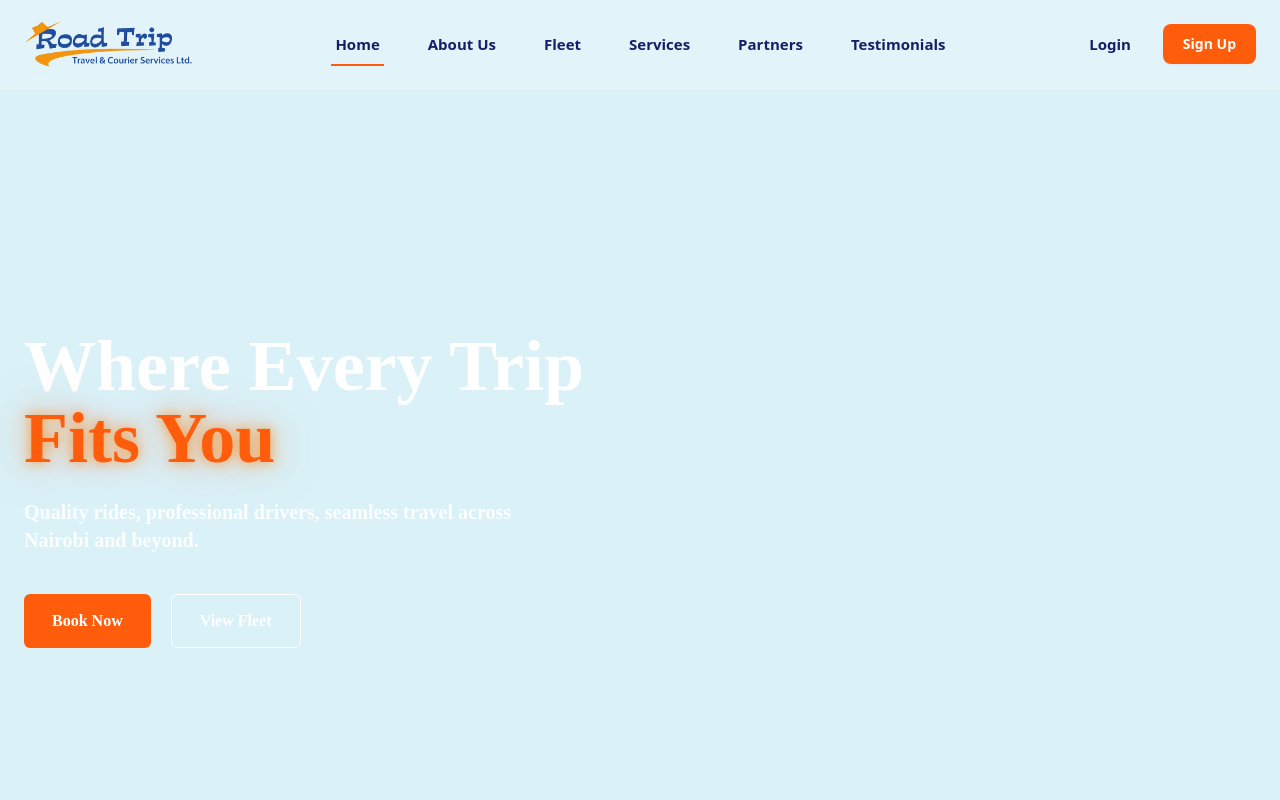
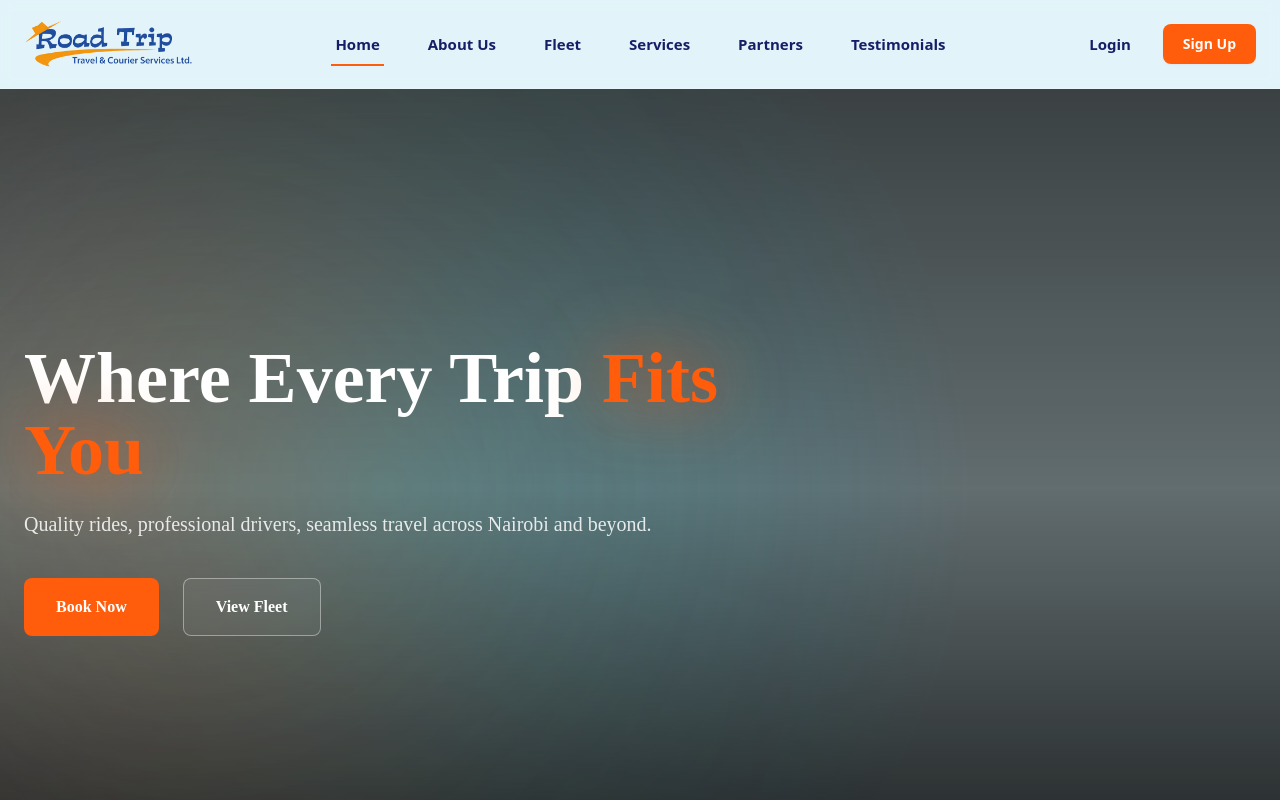
Before and after one commit to sean810/roadtrip-frontend, a React (Vite) app: page / in a window 1280 px wide. Shown: the top 800 px of the page. Built offline with nearby package versions, Linux system fonts and the light colour scheme; a web font is replaced by a local one.

Commit message:
Hero.jsx-Lighting based depth with floating typography

```diff
--- a/src/components/Hero.jsx
+++ b/src/components/Hero.jsx
@@ -6,16 +6,16 @@ function Hero() {
   const [videoLoaded, setVideoLoaded] = useState(false);
   const videoRef = useRef(null);
 
-  // Text animation
+  // Cinematic entrance delay
   useEffect(() => {
     const timer = setTimeout(() => {
       setLoaded(true);
-    }, 600);
+    }, 700);
 
     return () => clearTimeout(timer);
   }, []);
 
-  // Video load + visibility optimization
+  // Pause video when not visible
   useEffect(() => {
     const video = videoRef.current;
     if (!video) return;
@@ -23,7 +23,6 @@ function Hero() {
     const handleLoaded = () => setVideoLoaded(true);
     video.addEventListener("loadeddata", handleLoaded);
 
-    // 🔥 Pause video when not visible (huge performance improvement)
     const observer = new IntersectionObserver(
       ([entry]) => {
         if (entry.isIntersecting) {
@@ -46,11 +45,12 @@ function Hero() {
   return (
     <section
       id="home"
-      className="relative w-full min-h-screen overflow-hidden"
+      className="relative w-full h-[100svh] overflow-hidden"
     >
+      {/* Background Video */}
       <video
         ref={videoRef}
-        className={`absolute inset-0 w-full h-full object-cover brightness-110 contrast-110 transition-opacity duration-700 will-change-transform ${
+        className={`absolute inset-0 w-full h-full object-cover transition-opacity duration-1000 ${
           videoLoaded ? "opacity-100" : "opacity-0"
         }`}
         src={heroVideo}
@@ -61,64 +61,120 @@ function Hero() {
         preload="none"
       />
 
-      <div className="absolute inset-0 bg-gradient-to-r from-secondary/60 to-secondary/30" />
+      {/* Base Dark Overlay */}
+      <div className="absolute inset-0 bg-black/55" />
 
+      {/* Cinematic Radial Glow */}
+      <div className="absolute inset-0 bg-[radial-gradient(circle_at_30%_50%,rgba(5,192,225,0.25),transparent_60%)]" />
+
+      {/* Top & Bottom Vignette */}
+      <div className="absolute inset-0 bg-gradient-to-b from-black/40 via-transparent to-black/70" />
+
+      {/* Content */}
       <div className="relative z-10 max-w-7xl mx-auto px-6 min-h-screen flex items-center">
-        <div>
+        <div className="relative max-w-3xl">
+
+          {/* Soft Spotlight Behind Text */}
+          <div className="absolute -left-32 top-1/2 -translate-y-1/2 w-[600px] h-[600px] bg-primary/20 blur-[140px] rounded-full pointer-events-none" />
+
+          {/* Heading */}
           <h1
             className={`
+              relative
               font-abhaya font-extrabold
               text-6xl md:text-7xl leading-tight
-              text-white max-w-2xl
-              transition-all duration-[1400ms] ease-out
-              ${loaded ? "opacity-100 translate-y-0" : "opacity-0 translate-y-10"}
+              text-white
+              transition-all duration-[1400ms]
+              ${
+                loaded
+                  ? "opacity-100 translate-y-0"
+                  : "opacity-0 translate-y-12"
+              }
             `}
+            style={{
+              transitionTimingFunction: "cubic-bezier(0.16,1,0.3,1)",
+            }}
           >
             Where Every Trip{" "}
-            <span className="text-primary text-glow-orange">
+            <span className="text-primary drop-shadow-[0_0_35px_rgba(255,92,11,0.85)]">
               Fits You
             </span>
           </h1>
 
+          {/* Paragraph */}
           <p
             className={`
-              mt-6 max-w-lg
-              font-abhaya font-extrabold
-              text-lg md:text-xl text-white/90
-              transition-all duration-[1400ms] delay-200 ease-out
-              ${loaded ? "opacity-100 translate-y-0" : "opacity-0 translate-y-10"}
+              mt-6 text-lg md:text-xl
+              text-white/85
+              font-abhaya font-medium
+              transition-all duration-[1400ms] delay-200
+              ${
+                loaded
+                  ? "opacity-100 translate-y-0"
+                  : "opacity-0 translate-y-12"
+              }
             `}
+            style={{
+              transitionTimingFunction: "cubic-bezier(0.16,1,0.3,1)",
+            }}
           >
             Quality rides, professional drivers, seamless travel across
             Nairobi and beyond.
           </p>
 
+          {/* Buttons */}
           <div
             className={`
-              mt-10 flex gap-5
-              transition-all duration-[1400ms] delay-400 ease-out
-              ${loaded ? "opacity-100 translate-y-0" : "opacity-0 translate-y-10"}
+              mt-10 flex gap-6
+              transition-all duration-[1400ms] delay-400
+              ${
+                loaded
+                  ? "opacity-100 translate-y-0"
+                  : "opacity-0 translate-y-12"
+              }
             `}
+            style={{
+              transitionTimingFunction: "cubic-bezier(0.16,1,0.3,1)",
+            }}
           >
-            <button className="
-              bg-primary text-white
-              px-7 py-3.5 rounded-md
-              font-abhaya font-extrabold
-              transition hover:opacity-90
-            ">
+            {/* Primary */}
+            <button
+              className="
+                relative
+                px-8 py-4
+                rounded-lg
+                font-abhaya font-extrabold
+                text-white
+                bg-primary
+                transition-all duration-500
+                hover:-translate-y-1
+                hover:shadow-[0_20px_45px_rgba(255,92,11,0.6)]
+                active:scale-95
+              "
+            >
               Book Now
             </button>
 
-            <button className="
-              border border-white text-white
-              px-7 py-3.5 rounded-md
-              font-abhaya font-extrabold
-              transition
-              hover:bg-white hover:text-[#171E67]
-            ">
+            {/* Secondary */}
+            <button
+              className="
+                px-8 py-4
+                rounded-lg
+                font-abhaya font-extrabold
+                text-white
+                border border-white/40
+                backdrop-blur-sm
+                bg-white/5
+                transition-all duration-500
+                hover:-translate-y-1
+                hover:bg-white hover:text-[#171E67]
+                active:scale-95
+              "
+            >
               View Fleet
             </button>
           </div>
+
         </div>
       </div>
     </section>
```
